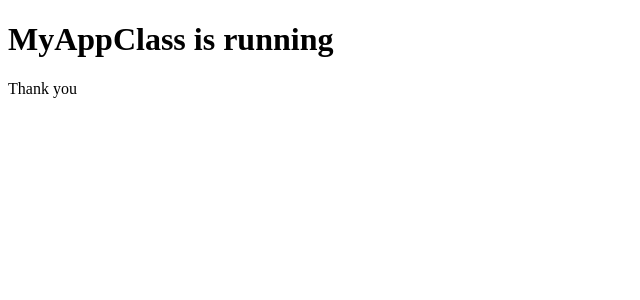
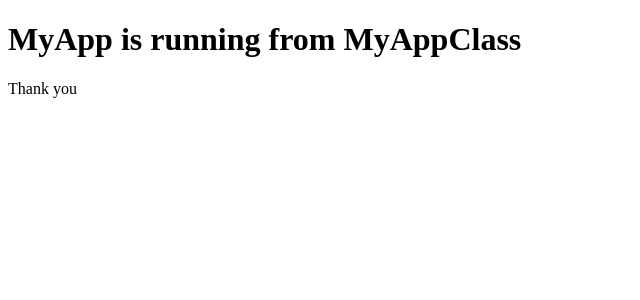
Before and after one commit to raisulrashu/react-is-fun, a React (Create React App) app: page / in a window 1280 px wide. Shown: the top 300 px of the page, without its empty margins (0-640 px from the left). Built offline with nearby package versions, Linux system fonts and the light colour scheme.

Commit message:
MyAppClass modified based on comment

```diff
--- a/src/MyAppClass.js
+++ b/src/MyAppClass.js
@@ -8,7 +8,7 @@ export default class MyAppClass extends Component {
         console.log("MyAppClass");
         return (
             <div>
-                <h1>MyAppClass is running</h1>
+                <h1>MyApp is running from MyAppClass</h1>
                 <p>Thank you</p>
             </div>
         );
```
